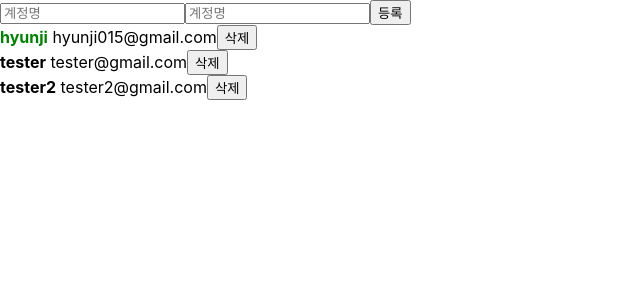
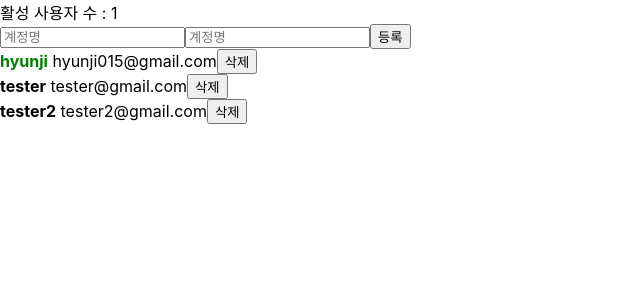
Before and after one commit to LeeHyunji/old-project, a React (Create React App) app in the folder begin-react/: page / in a window 1280 px wide. Shown: the top 300 px of the page, without its empty margins (0-640 px from the left). Built offline with nearby package versions, Linux system fonts and the light colour scheme.

Commit message:
begin-react : 배열렌더링 - useMemo로 성능 최적화

```diff
--- a/begin-react/src/App.js
+++ b/begin-react/src/App.js
@@ -1,8 +1,14 @@
 import logo from './logo.svg';
-import React,{useRef, useState} from 'react';
+import React,{useRef, useState, useMemo} from 'react';
 import UserList from './UserList';
 import CreateUser from './CreateUser';
 import './App.css';
+
+
+function countActiveUser(users){
+  console.log("활성 사용자 세는 중 ..");
+  return users.filter(user=>user.active).length;
+}
 
 function App(){
   const [inputs, setInputs] = useState({
@@ -72,8 +78,13 @@
       : user
     ));
   }
+
+  //useMemo( 함수, deps)
+  //렌더링 중이어도, deps가 변경될때만  해당 함수를 처리할수 있도록 성능 최적화
+  const count = useMemo(()=>countActiveUser(users), [users]);
   return (
     <>
+      <div>활성 사용자 수 : {count}</div>
       <CreateUser username={username} email={email} onChange={onChange} onCreate={onCreate}/>
       <UserList users={users} onRemove={onRemove}  onToggle={onToggle}></UserList>
     </>
```
